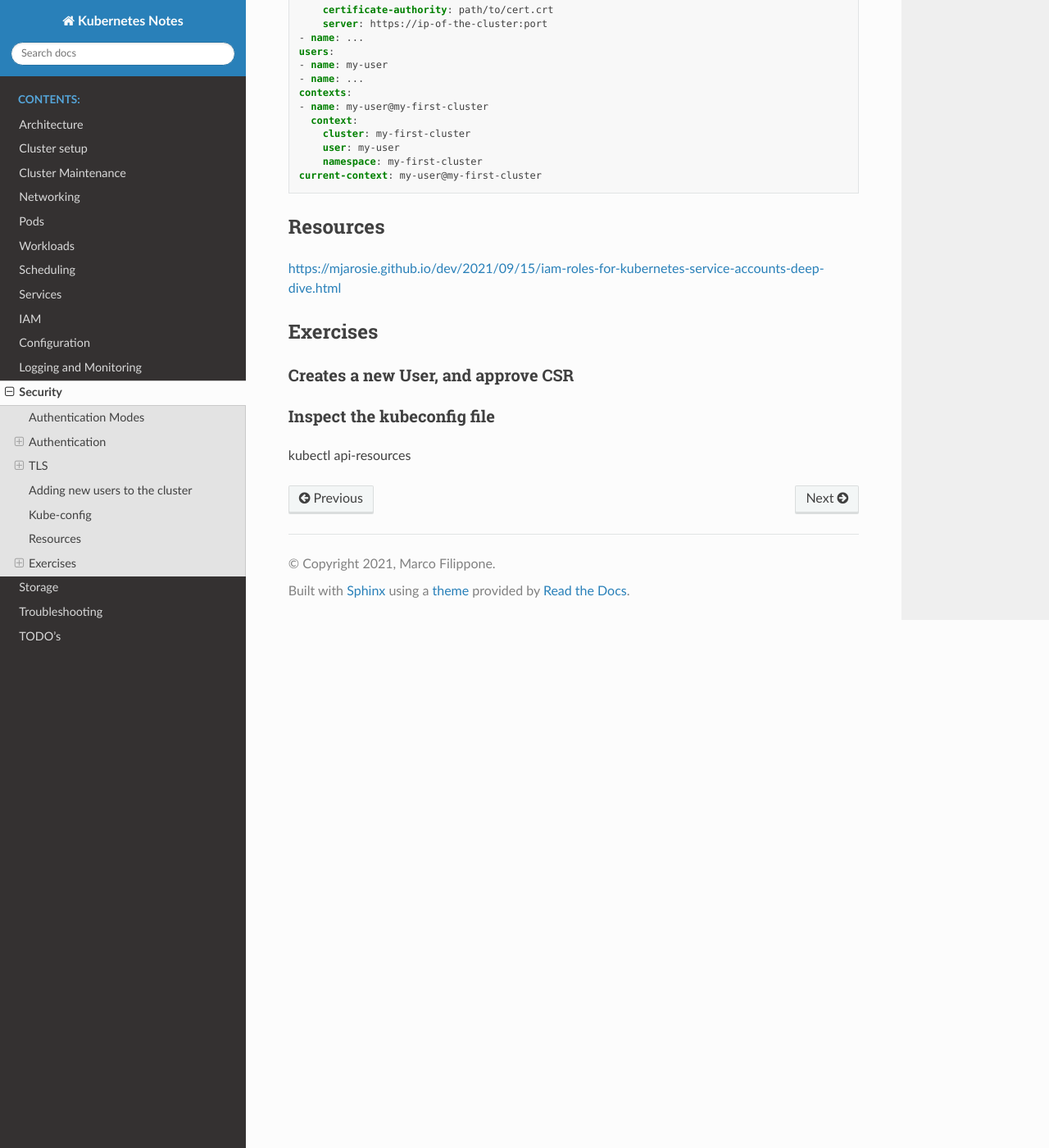
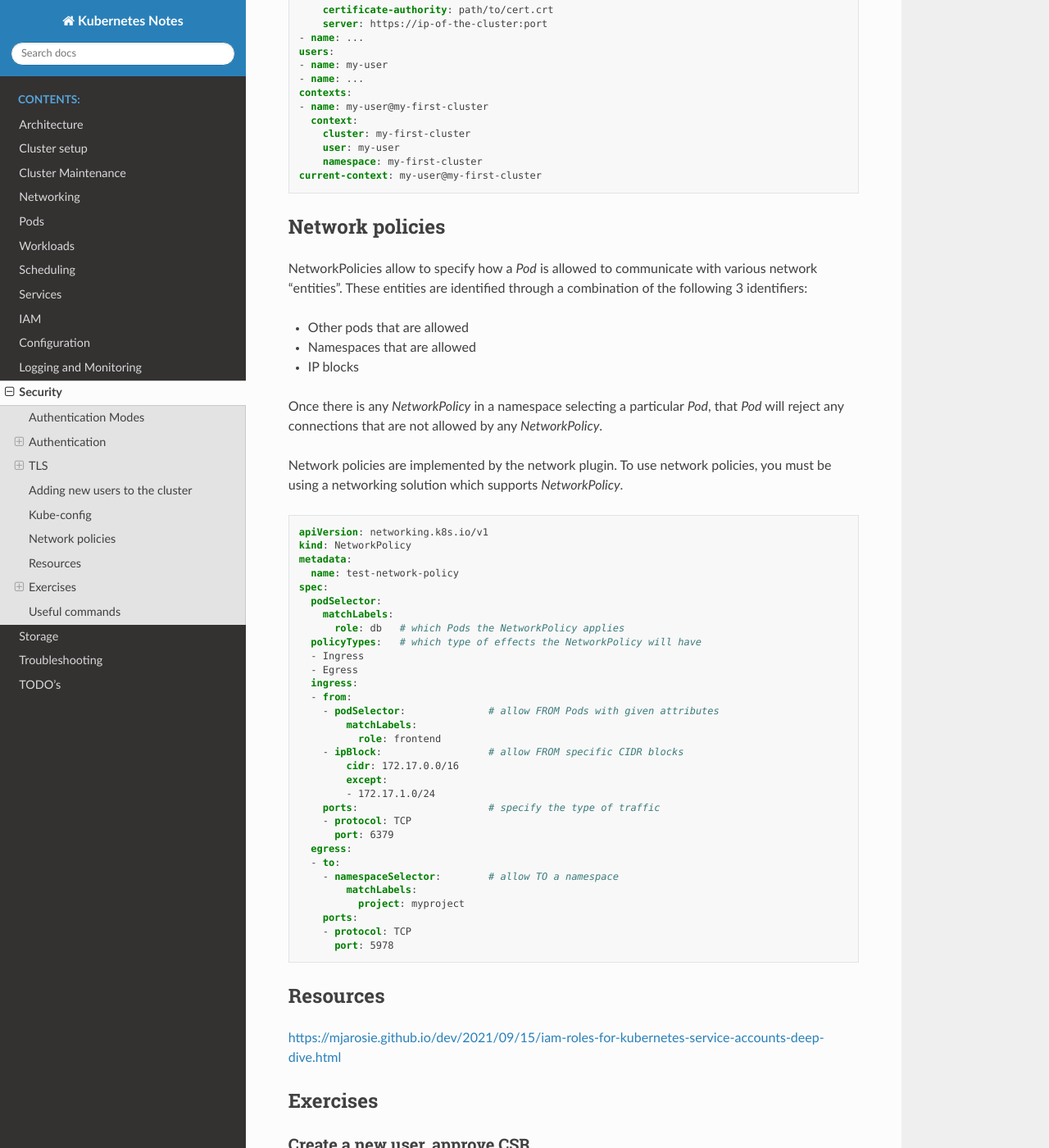
Before and after one commit to Calcifer777/learn-kubernetes, a Sphinx documentation site: the page built from docs/source/security.rst, in a window 1280 px wide and 1400 px high, scrolled down 3682 px. Shown: the whole window at 82% size. Built offline with Sphinx 7.4.7 and the Read the Docs theme 2.0.0, drawn with Linux system fonts in a browser that asks for light colours; some of the changed text lies outside the part shown.

Commit message:
docs: minor changes

```diff
--- a/docs/source/cluster-maintenance.rst
+++ b/docs/source/cluster-maintenance.rst
@@ -38,9 +38,6 @@
 - `kubectl` can lag or lead at most 1 minor version with respect to the `kube-apiserver`
 
 The recommended approach is to update 1 minor version at a time.
-
-When upgrading with `kubeadm`:
-1. Upgrade the apiserver
 
 Cluster update strategies
 =============================
--- a/docs/source/security.rst
+++ b/docs/source/security.rst
@@ -210,6 +210,55 @@
 
 
 ******************************
+Network policies
+******************************
+
+NetworkPolicies allow to specify how a `Pod` is allowed to communicate with various network "entities".  These entities are identified through a combination of the following 3 identifiers:
+
+- Other pods that are allowed
+- Namespaces that are allowed
+- IP blocks
+
+Once there is any `NetworkPolicy` in a namespace selecting a particular `Pod`, that `Pod` will reject any connections that are not allowed by any `NetworkPolicy`.
+
+Network policies are implemented by the network plugin. To use network policies, you must be using a networking solution which supports `NetworkPolicy`.
+
+.. code-block:: yaml
+
+  apiVersion: networking.k8s.io/v1
+  kind: NetworkPolicy
+  metadata:
+    name: test-network-policy
+  spec:
+    podSelector:
+      matchLabels:
+        role: db   # which Pods the NetworkPolicy applies
+    policyTypes:   # which type of effects the NetworkPolicy will have
+    - Ingress
+    - Egress
+    ingress:
+    - from:
+      - podSelector:              # allow FROM Pods with given attributes
+          matchLabels:
+            role: frontend
+      - ipBlock:                  # allow FROM specific CIDR blocks
+          cidr: 172.17.0.0/16
+          except:
+          - 172.17.1.0/24
+      ports:                      # specify the type of traffic
+      - protocol: TCP
+        port: 6379
+    egress:
+    - to:
+      - namespaceSelector:        # allow TO a namespace
+          matchLabels:
+            project: myproject
+      ports:
+      - protocol: TCP
+        port: 5978
+
+
+******************************
 Resources
 ******************************
 
@@ -219,10 +268,61 @@
 Exercises
 ******************************
 
-Creates a new User, and approve CSR
+Create a new user, approve CSR
 ======================================
 
 Inspect the kubeconfig file
 ======================================
 
-kubectl api-resources
+Use images from private registry
+======================================
+
+Create a secret with the credentials to the private repository
+
+.. code-block:: bash
+
+  kubectl create secret docker-registry <docker-registry-secret-name>  \   # use this in the next step
+    --docker-username=user  \
+    --docker-password=password  \
+    --docker-email=email  \
+    [--docker-server=string]
+
+
+Edit the corresponding entry in the `Pod` definition
+
+.. code-block:: bash
+
+  ...
+  spec:
+    imagePullSecrets:
+    - name: docker-registry-secret-name
+    containers:
+    - ...
+
+Set containers security context properties
+===============================================
+
+You can set the security context at the Pod level or at the container level. Specifications at the container level overwrite those at the `Pod` level.
+
+.. code-block:: bash
+
+  ...
+  securityContext:
+    runAsUser: my-user
+  spec:
+    containers:
+    - securityContext
+        runAsUser: my-other-user  # this has precedence over the Pod level specification
+        capabilities:
+          add:
+            - SYS_TIME
+
+
+******************************
+Useful commands
+******************************
+
+
+.. code-block:: bash
+
+  kubectl api-resources  # display all Kubernetes resource types
--- a/docs/source/todos.rst
+++ b/docs/source/todos.rst
@@ -25,3 +25,11 @@
   - istio
   - spinnaker
   - traefik
+
+********************
+To study again
+********************
+
+- networking
+- user access
+- network policies
```
Also changed, not shown: docs/source/workloads.rst (+6 -3 lines).
